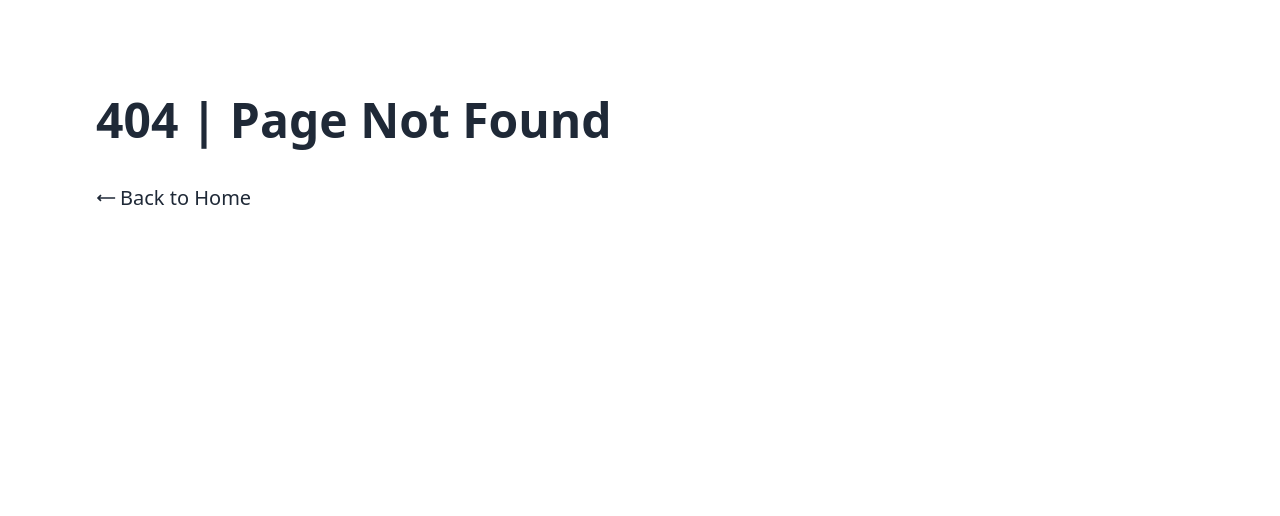
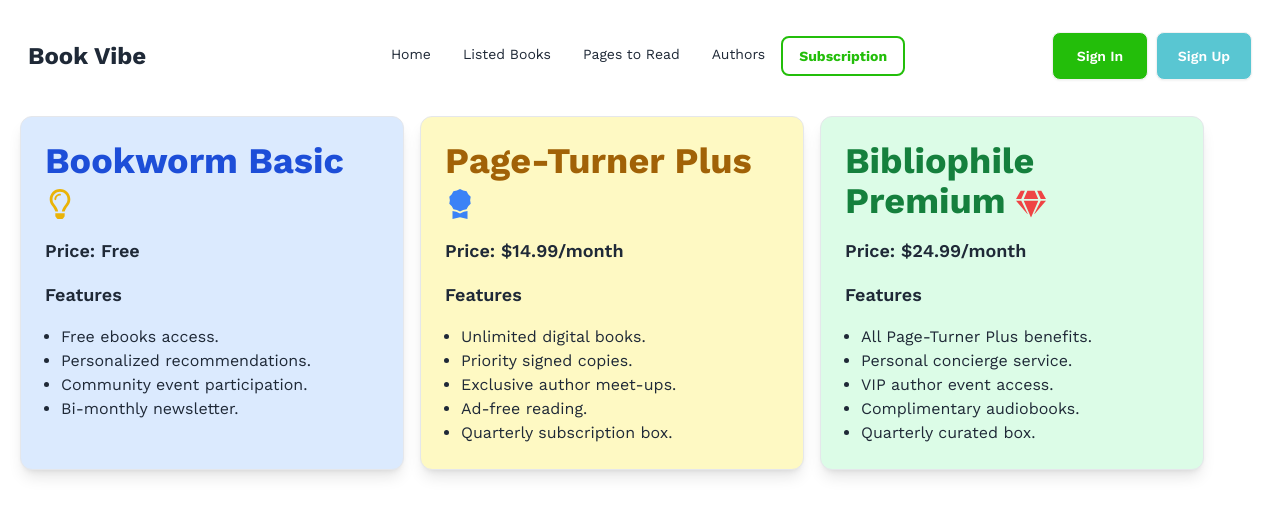
Before and after one commit to shRahat10/book-vibe, a React (Vite) app: page /subscription in a window 1280 px wide. Before the commit this address had no page. Shown: the top 516 px of the page. Built offline with nearby package versions, Linux system fonts and the light colour scheme; a web font is replaced by a local one.

Commit message:
subscribe

```diff
--- a/src/components/Header/Header.jsx
+++ b/src/components/Header/Header.jsx
@@ -25,6 +25,11 @@ const Header = () => {
                     ? " font-bold border-2 border-[#23BE0A] text-[#23BE0A]"
                     : " "
             }>Authors</NavLink></li>
+            <li><NavLink to="/subscription" className={({ isActive }) =>
+                isActive
+                    ? " font-bold border-2 border-[#23BE0A] text-[#23BE0A]"
+                    : " "
+            }>Subscription</NavLink></li>
 
         </>
 
--- /dev/null
+++ b/src/components/Subscription/Subscription.jsx
@@ -0,0 +1,49 @@
+import React from 'react';
+import { BsFillAwardFill } from 'react-icons/bs';
+import { FaGem, FaRegLightbulb } from 'react-icons/fa';
+
+const Subscription = () => {
+    return (
+        <div className='flex gap-4'>
+            <div className='border rounded-xl p-6 shadow-lg bg-blue-100 w-96'>
+                <h1 className='text-4xl font-bold text-blue-700 mb-4'>Bookworm Basic <FaRegLightbulb className="inline-block text-3xl text-yellow-500"/></h1>
+                <p className='text-lg font-semibold mb-4'>Price: Free</p>
+                <p className='text-lg font-semibold mb-4'>Features</p>
+                <ul className='list-disc pl-4 text-base'>
+                    <li>Free ebooks access.</li>
+                    <li>Personalized recommendations.</li>
+                    <li>Community event participation.</li>
+                    <li>Bi-monthly newsletter.</li>
+                </ul>
+            </div>
+
+            <div className='border rounded-xl p-6 shadow-lg bg-yellow-100 w-96'>
+                <h1 className='text-4xl font-bold text-yellow-700 mb-4'>Page-Turner Plus <BsFillAwardFill className="inline-block text-3xl text-blue-500"/></h1>
+                <p className='text-lg font-semibold mb-4'>Price: $14.99/month</p>
+                <p className='text-lg font-semibold mb-4'>Features</p>
+                <ul className='list-disc pl-4 text-base'>
+                    <li>Unlimited digital books.</li>
+                    <li>Priority signed copies.</li>
+                    <li>Exclusive author meet-ups.</li>
+                    <li>Ad-free reading.</li>
+                    <li>Quarterly subscription box.</li>
+                </ul>
+            </div>
+
+            <div className='border rounded-xl p-6 shadow-lg bg-green-100 w-96'>
+                <h1 className='text-4xl font-bold text-green-700 mb-4'>Bibliophile Premium <FaGem className="inline-block text-3xl text-red-500"/></h1>
+                <p className='text-lg font-semibold mb-4'>Price: $24.99/month</p>
+                <p className='text-lg font-semibold mb-4'>Features</p>
+                <ul className='list-disc pl-4 text-base'>
+                    <li>All Page-Turner Plus benefits.</li>
+                    <li>Personal concierge service.</li>
+                    <li>VIP author event access.</li>
+                    <li>Complimentary audiobooks.</li>
+                    <li>Quarterly curated box.</li>
+                </ul>
+            </div>
+        </div>
+    );
+};
+
+export default Subscription;
```
Also changed, not shown: src/main.jsx (+6 -1 lines).
